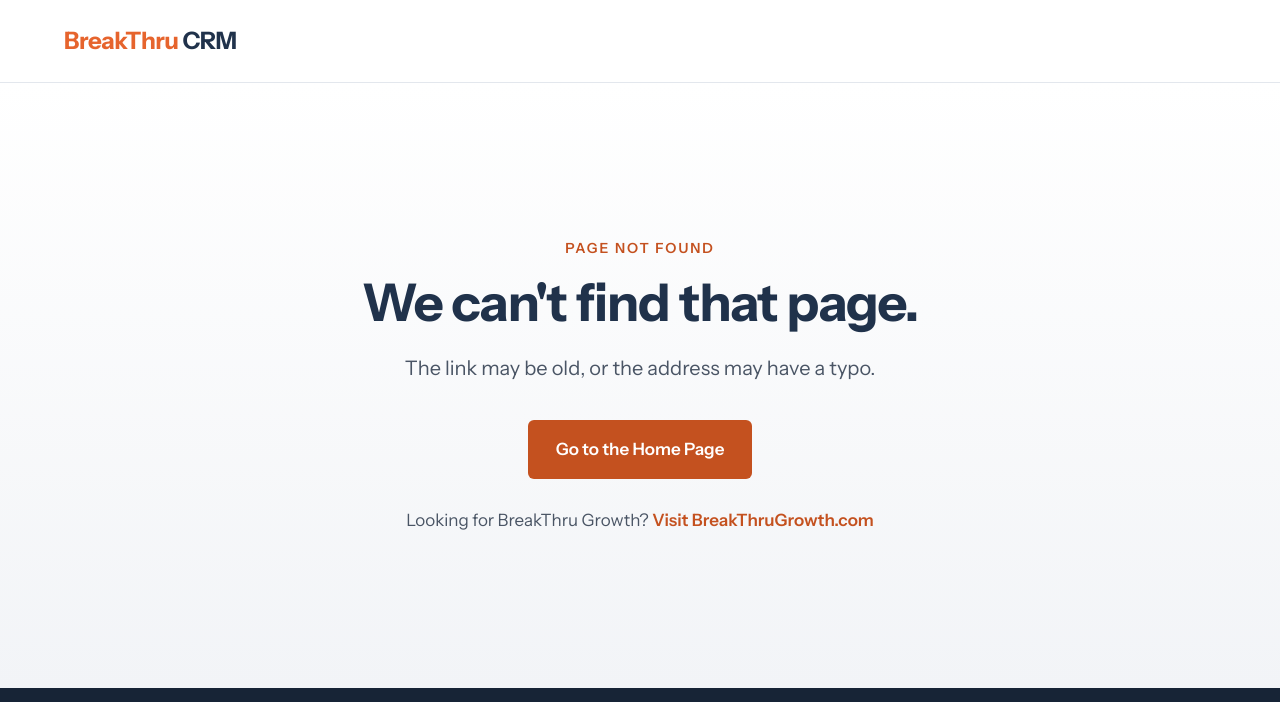
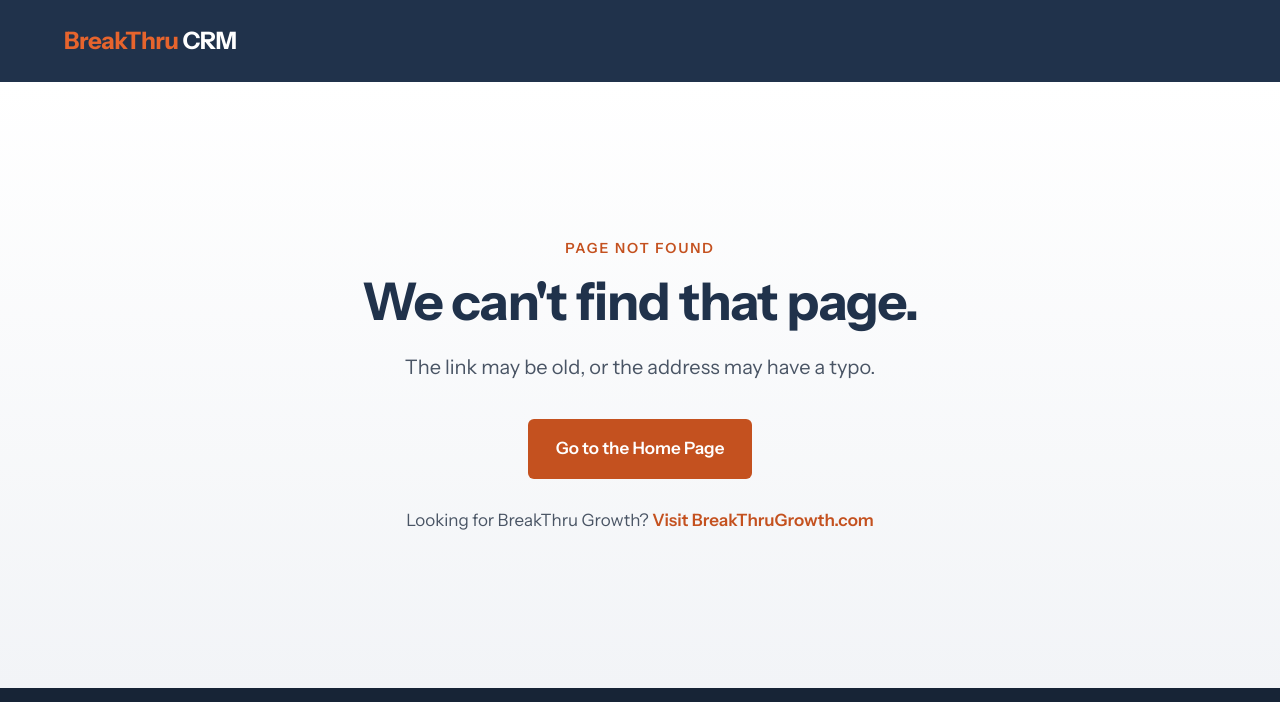
Before and after one commit to BreakThruLLC/breakthrucrm, a plain HTML site: page 404.html in a window 1280 px wide. Shown: the top 702 px of the page. Drawn offline with Linux system fonts and the light colour scheme.

Commit message:
Navy header to balance the footer
Header background is now navy with a white "CRM" in the wordmark,
on both the homepage and the 404 page.

Co-Authored-By: Claude Opus 5.5 <noreply@anthropic.com>
Claude-Session: https://claude.ai/code/session_015ACpW8gUTVuFQnU9K9iHDQ

```diff
--- a/404.html
+++ b/404.html
@@ -51,17 +51,17 @@
   a:hover { color: var(--btn-hover); }
 
   /* Header */
-  header { border-bottom: 1px solid var(--line); }
+  header { background: var(--navy); }
   .header-inner { padding: 22px 24px; }
   .wordmark {
     font-weight: 700;
     font-size: 24px;
     letter-spacing: -0.02em;
     text-decoration: none;
-    color: var(--navy);
+    color: #fff;
   }
   .wordmark .bt { color: var(--logo-orange); }
-  .wordmark:hover { color: var(--navy); }
+  .wordmark:hover { color: #fff; }
 
   /* Main */
   main {
```
Also changed, not shown: index.html (+3 -3 lines).
